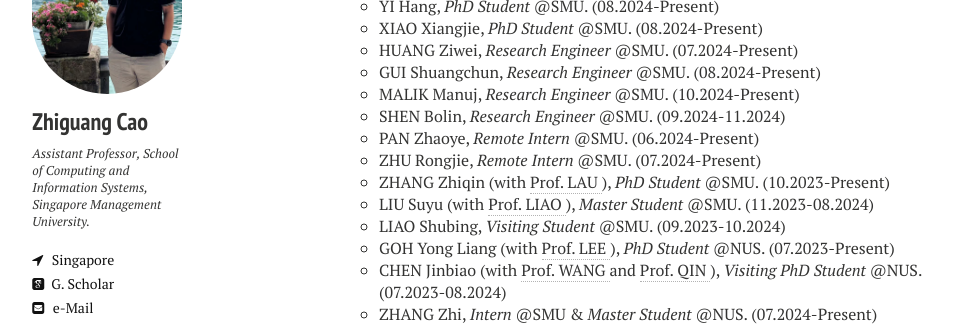
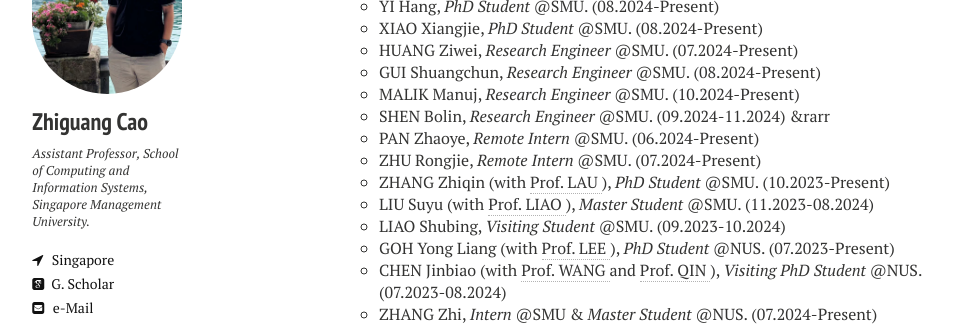
Before and after one commit to zhiguangcaosg/zhiguangcaosg.github.io, a Jekyll site: the page built from group.md, in a window 1280 px wide. Shown: the part 184-510 px from the top of the page, without its empty margins (21-974 px from the left). Built offline with Jekyll 4.4.1, drawn with Linux system fonts in a browser that asks for light colours; nearby versions of some CDN libraries.

Commit message:
Update group.md

```diff
--- a/group.md
+++ b/group.md
@@ -29,7 +29,7 @@ comments: false
 	</li>
 	<li> MALIK Manuj, <i>Research Engineer</i> @SMU. (10.2024-Present)
 	</li>
-	<li> SHEN Bolin, <i>Research Engineer</i> @SMU. (09.2024-11.2024)
+	<li> SHEN Bolin, <i>Research Engineer</i> @SMU. (09.2024-11.2024) &rarr
 	</li>
 	<li> PAN Zhaoye, <i>Remote Intern</i> @SMU. (06.2024-Present)
 	</li>
```
